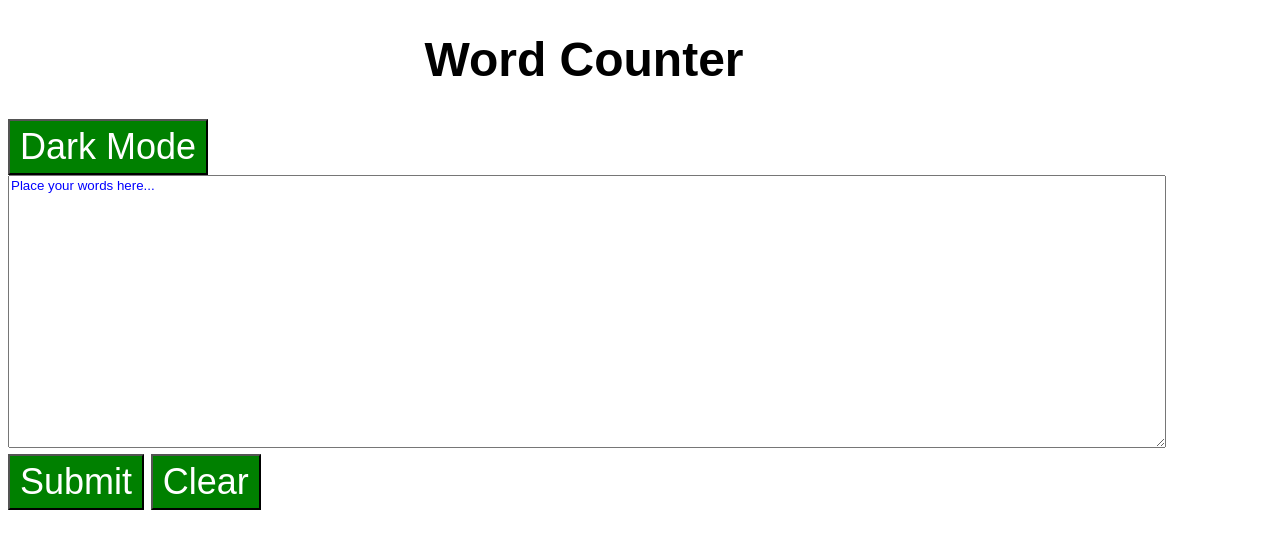
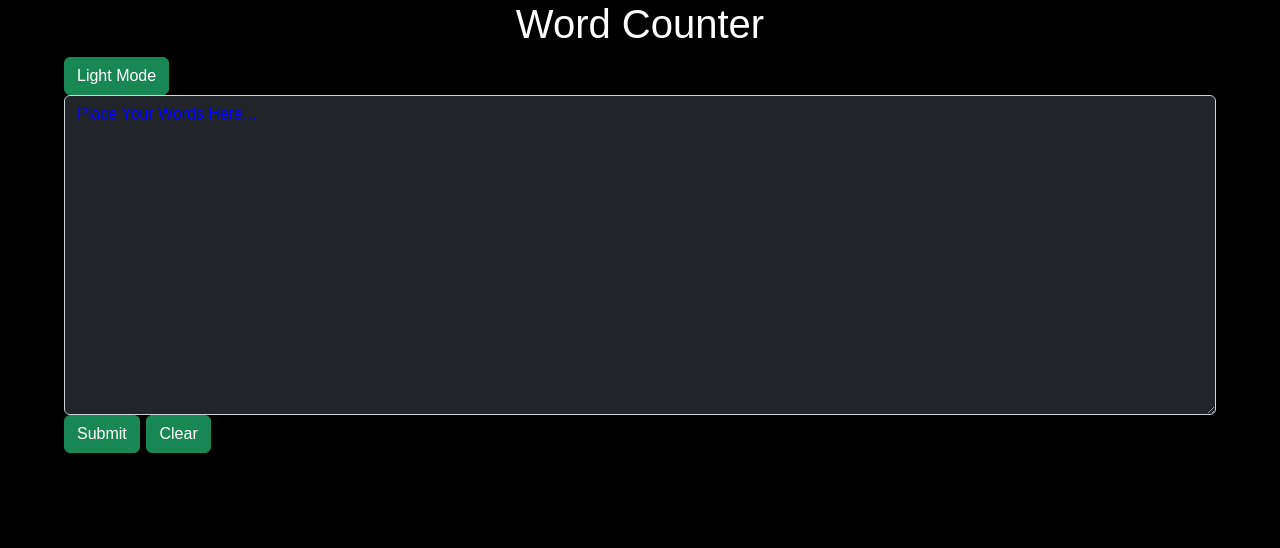
Before and after one commit to ericlfrey/LAB-word-counter, a plain HTML site: page index.html in a window 1280 px wide. Both pictures are taken after a click on the button "Dark Mode". Drawn offline with nearby package versions, Linux system fonts and the light colour scheme.

Commit message:
Finished all the open issues

```diff
--- a/index.html
+++ b/index.html
@@ -5,20 +5,28 @@
   <meta http-equiv="X-UA-Compatible" content="IE=edge">
   <meta name="viewport" content="width=device-width, initial-scale=1.0">
   <title>Word Counter</title>
+<link href="https://cdn.jsdelivr.net/npm/bootstrap@5.2.2/dist/css/bootstrap.min.css" rel="stylesheet" integrity="sha384-Zenh87qX5JnK2Jl0vWa8Ck2rdkQ2Bzep5IDxbcnCeuOxjzrPF/et3URy9Bv1WTRi" crossorigin="anonymous">
   <link rel="stylesheet" href="./main.css">
 </head>
+
+
 <body>
+  <div class="wrapper">
     <div class="heading">
       <h1>Word Counter</h1>
     </div>
-  <button id="bg-switch">Dark Mode</button>
+    <button type="button" class="btn btn-success" id="bg-switch">Dark Mode</button>
     <div id="error" class="error"></div>
     <form>
-    <textarea placeholder="Place your words here..."></textarea>
-    <button type="submit">Submit</button>
-    <button type="reset">Clear</button>
+      <div class="form-wrapper">
+        <textarea class="form-control" placeholder="Place Your Words Here..."></textarea>
+      </div>
+      <button type="submit" class="btn btn-success">Submit</button>
+      <button type="reset" class="btn btn-success">Clear</button>
     </form>
    <div id="word-count"></div>
+</div>
+<script src="https://cdn.jsdelivr.net/npm/bootstrap@5.2.2/dist/js/bootstrap.bundle.min.js" integrity="sha384-OERcA2EqjJCMA+/3y+gxIOqMEjwtxJY7qPCqsdltbNJuaOe923+mo//f6V8Qbsw3" crossorigin="anonymous"></script>
   <script src="./main.js"></script>
 </body>
 </html>
--- a/main.css
+++ b/main.css
@@ -1,26 +1,38 @@
 body {
-  width: 90%;
   font-size: 1.5em;
   font-family: Arial, Helvetica, sans-serif;
+}
+
+.wrapper {
+  width: 90%;
+  margin-left: 5%;
+  margin-right: 5%;
 }
 
 .heading {
   text-align: center;
 }
 
+
 textarea {
-  width: 100%;
   height: 20em;
 }
 
-textarea::placeholder {
+.form-control::placeholder {
   color: blue;
   font-family: Arial, Helvetica, sans-serif;
 }
 
-button {
+/* This button code was added before the BS buttons
+
+/* button {
   background-color: green;
   color: white;
   padding: 5px 10px;
   font-size: 1.5em;
+} */
+
+.dark-mode {
+  background-color: black;
+  color: white;
 }
--- a/main.js
+++ b/main.js
@@ -13,6 +13,15 @@ const wordCounter = (value) => {
 // OPTIONAL CHALLENGE
 const toggleMode = (btnText) => {
   // complete the function
+  const element = document.body;
+  element.classList.toggle("dark-mode");
+  textarea.classList.toggle("bg-dark");
+  textarea.classList.toggle("text-white");
+  if (toggleButton.innerHTML === "Dark Mode") {
+    toggleButton.innerHTML = "Light Mode";
+  } else {
+    toggleButton.innerHTML = "Dark Mode"
+  }
 }
 
 // ************************************************ //
```
Lines whose indentation alone changed are shown as unchanged.
